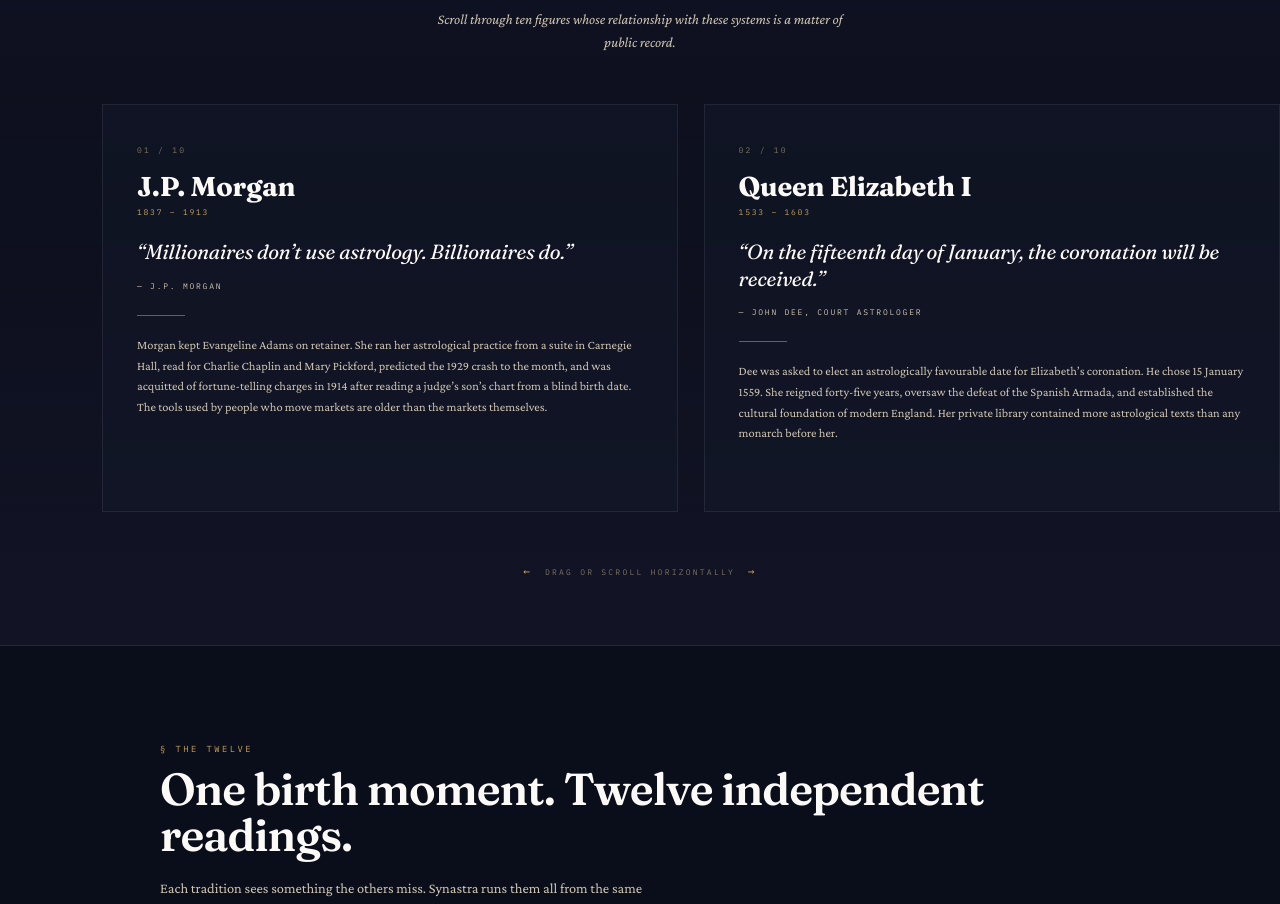
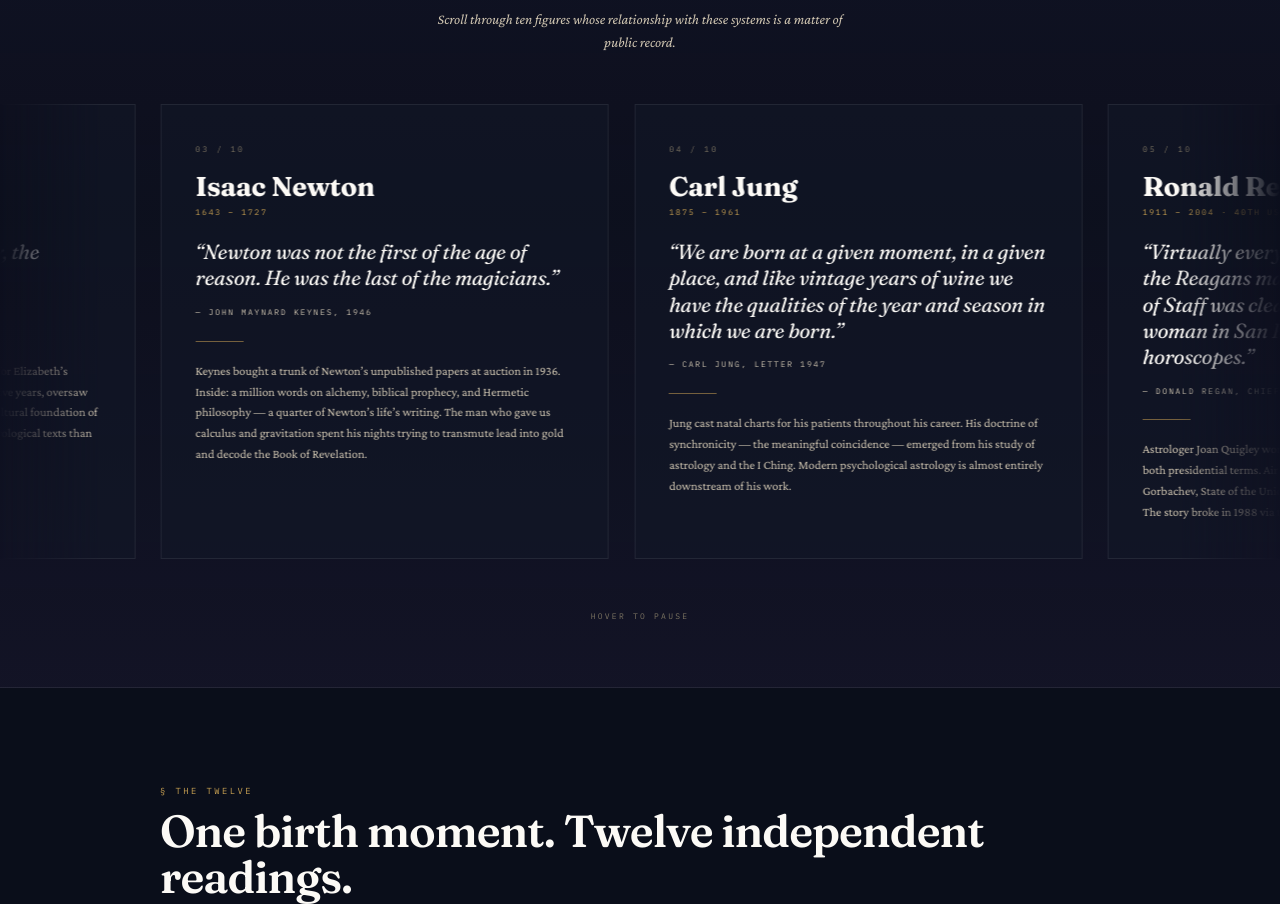
Before and after one commit to Kaye999/synastra, a Next.js app: page / in a window 1280 px wide. Shown: the part 901-1805 px from the top of the page. Built offline with nearby package versions, Linux system fonts and the light colour scheme.

Commit message:
Lineage: seamless infinite marquee wheel (CSS animation, pause on hover, fade edges, duplicated track)

```diff
--- a/src/app/globals.css
+++ b/src/app/globals.css
@@ -588,27 +588,41 @@
   margin: 0 auto;
   max-width: 52ch;
 }
+/* ── Infinite marquee wheel ──────────────────────────── */
 .mk-lineage-scroller {
+  overflow: hidden;
+  padding: 0 0 40px;
+  position: relative;
+  /* soft edge fade so cards dissolve into the page edges */
+  mask-image: linear-gradient(90deg, transparent 0, #000 8%, #000 92%, transparent 100%);
+  -webkit-mask-image: linear-gradient(90deg, transparent 0, #000 8%, #000 92%, transparent 100%);
+}
+.mk-lineage-track {
   display: flex;
   gap: 32px;
-  padding: 0 10vw 40px;
-  overflow-x: auto;
-  overflow-y: hidden;
-  scroll-snap-type: x mandatory;
-  scroll-behavior: smooth;
-  scrollbar-width: thin;
-  scrollbar-color: var(--brass-soft) transparent;
-  -webkit-overflow-scrolling: touch;
+  width: max-content;
+  animation: lineage-marquee 140s linear infinite;
+  will-change: transform;
 }
-.mk-lineage-scroller::-webkit-scrollbar { height: 6px; }
-.mk-lineage-scroller::-webkit-scrollbar-track { background: transparent; }
-.mk-lineage-scroller::-webkit-scrollbar-thumb {
-  background: var(--brass-soft);
-  border-radius: 999px;
+.mk-lineage-scroller:hover .mk-lineage-track,
+.mk-lineage-scroller:focus-within .mk-lineage-track {
+  animation-play-state: paused;
+}
+@keyframes lineage-marquee {
+  from { transform: translateX(0); }
+  /* Translate by exactly one copy's width. Two copies render; after -50% - one gap, the second copy is positioned identically to where the first started, so the loop is seamless. */
+  to   { transform: translateX(calc(-50% - 16px)); }
+}
+@media (prefers-reduced-motion: reduce) {
+  .mk-lineage-track {
+    animation: none;
+    overflow-x: auto;
+    scroll-snap-type: x mandatory;
+  }
+  .mk-lineage-card { scroll-snap-align: center; }
 }
 .mk-lineage-card {
-  flex: 0 0 clamp(320px, 68vw, 720px);
-  scroll-snap-align: center;
+  flex: 0 0 clamp(320px, 48vw, 560px);
   background: rgba(19, 24, 40, 0.5);
   border: 1px solid var(--rule);
   padding: 48px 42px 44px;
--- a/src/app/page.tsx
+++ b/src/app/page.tsx
@@ -325,10 +325,19 @@
           </Reveal>
         </div>
 
-        <div className="mk-lineage-scroller">
-          {LINEAGE.map((figure, i) => (
-            <article key={figure.name} className="mk-lineage-card" data-index={i + 1}>
-              <div className="mk-lineage-card-index">{String(i + 1).padStart(2, '0')} / 10</div>
+        <div className="mk-lineage-scroller" tabIndex={0} aria-label="Lineage — hover to pause">
+          <div className="mk-lineage-track">
+            {/* Render twice back-to-back so the marquee loops seamlessly */}
+            {[...LINEAGE, ...LINEAGE].map((figure, i) => {
+              const pos = (i % LINEAGE.length) + 1;
+              return (
+                <article
+                  key={`${figure.name}-${i}`}
+                  className="mk-lineage-card"
+                  data-index={pos}
+                  aria-hidden={i >= LINEAGE.length}
+                >
+                  <div className="mk-lineage-card-index">{String(pos).padStart(2, '0')} / {LINEAGE.length}</div>
                   <div className="mk-lineage-card-name">{figure.name}</div>
                   <div className="mk-lineage-card-era">{figure.era}</div>
                   <blockquote className="mk-lineage-card-quote">{figure.quote}</blockquote>
@@ -336,13 +345,13 @@
                   <div className="mk-lineage-card-rule" />
                   <p className="mk-lineage-card-body">{figure.body}</p>
                 </article>
-          ))}
+              );
+            })}
+          </div>
         </div>
 
         <div className="mk-lineage-hint">
-          <span className="arrow">←</span>
-          <span>Drag or scroll horizontally</span>
-          <span className="arrow">→</span>
+          <span>Hover to pause</span>
         </div>
       </section>
 
```
Lines whose indentation alone changed are shown as unchanged.
